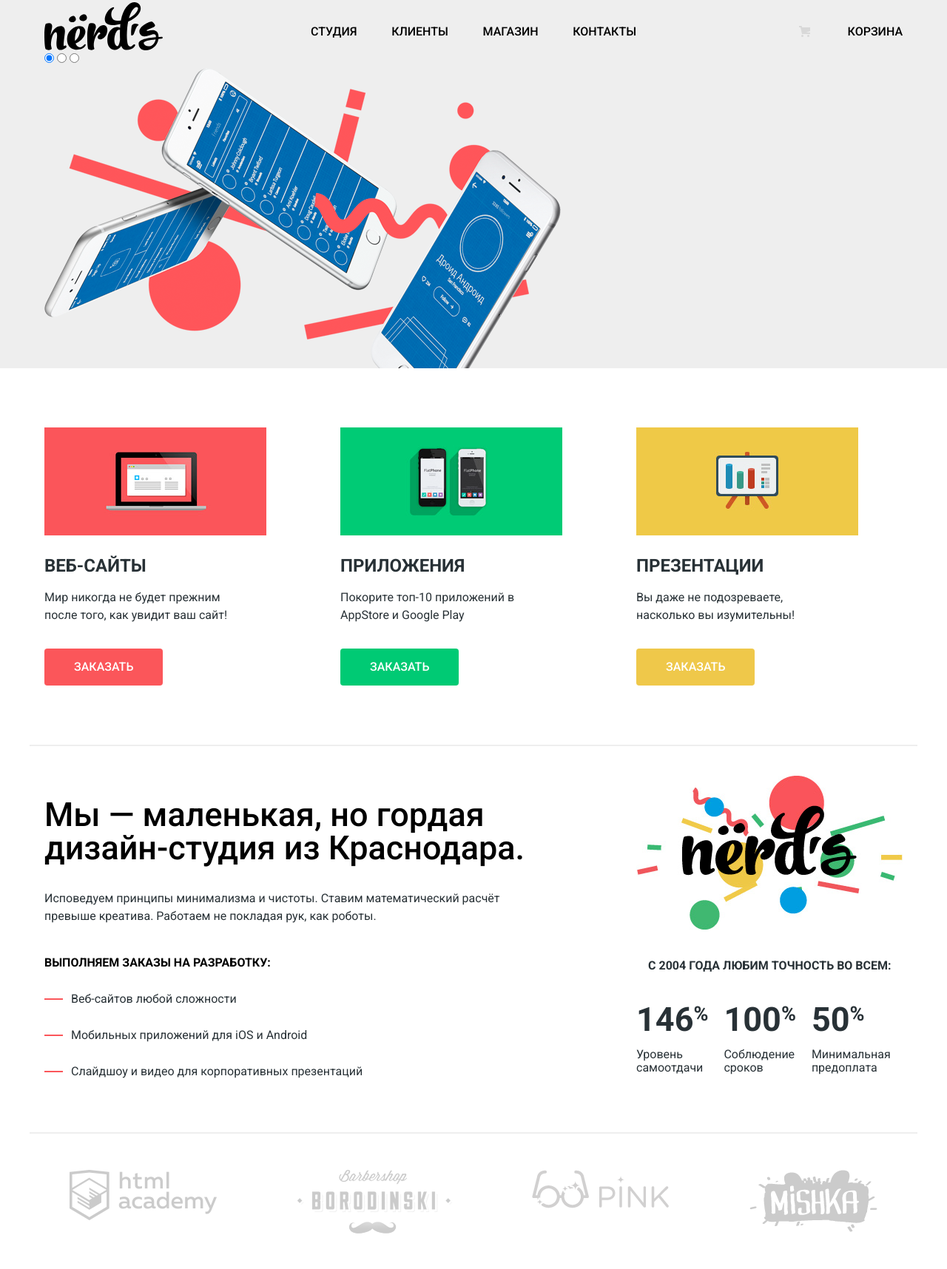
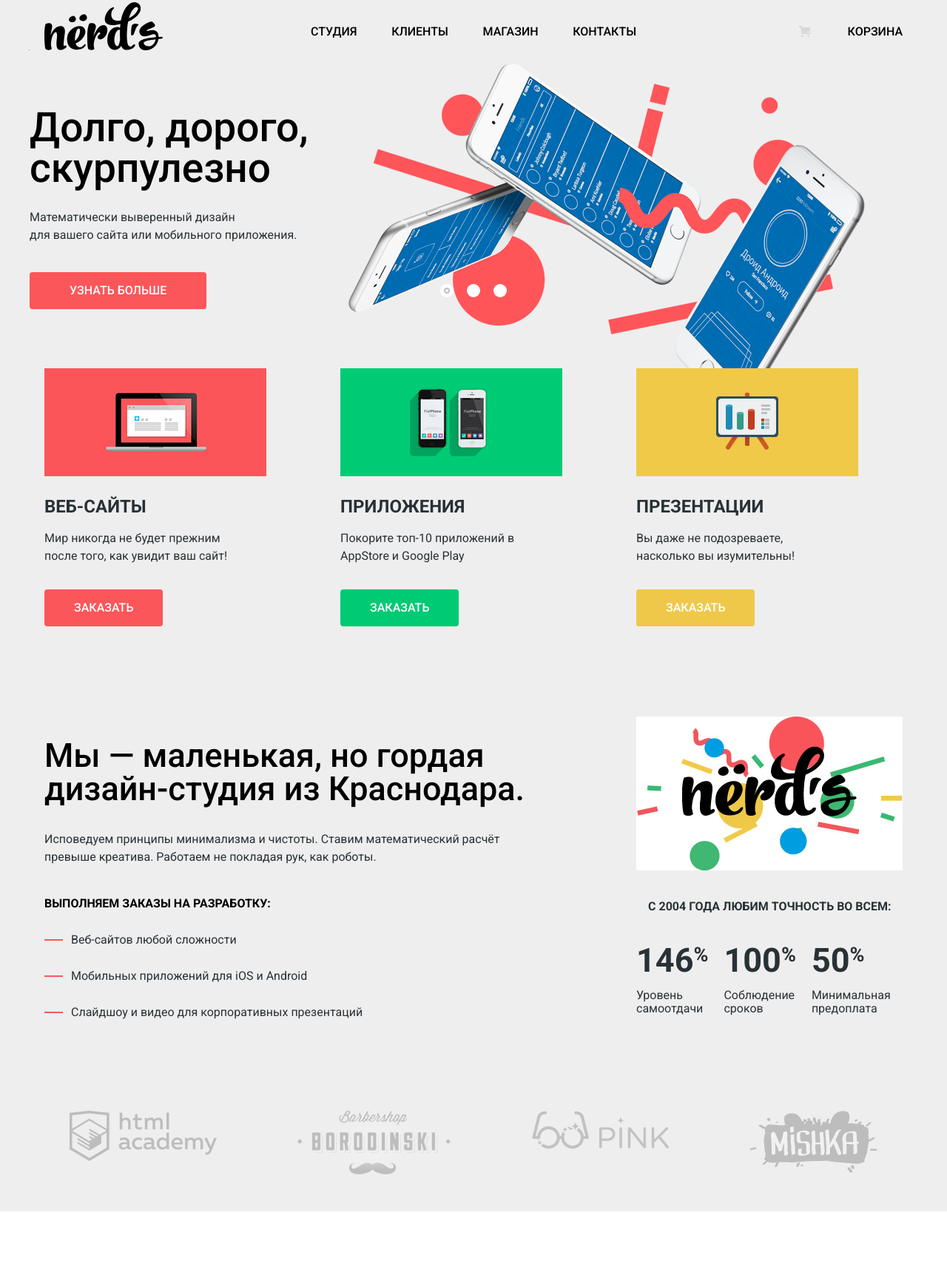
Before and after one commit to sas2job/41229-nerds, a plain HTML site: page index.html in a window 1280 px wide. Shown: the part 47-1763 px from the top of the page at 74% size. Drawn offline with Linux system fonts and the light colour scheme.

Commit message:
Декоративные элементы 0.0.1

```diff
--- a/css/style.css
+++ b/css/style.css
@@ -143,63 +143,96 @@ a {
 \*------------------------------------*/
 
 /*  #SLIDER---------------------------*/
+/*  #SLIDER  -------------------------*/
+
+.slider-wrapper {
+  background-color: #eeeeee;
+}
+
 .slider {
-  background-color: #eeeeee;
-  margin-bottom: 80px;
-  }
-.slider-current {
   position: relative;
-  overflow: hidden;
-  padding-left: 20px;
-  height: 431px;
 }
-  .slider-container {
-  width: 3608px;
-  padding: 0;
-}
-.slider-current {
-  position: relative;
-  overflow: hidden;
-  padding-left: 20px;
-  height: 430px; /*430px - высота самого большого слайдера*/
-}
-  .slider-b {
+
+.slider b {
+  display: block;
+  margin-bottom: 27px;
+  font-weight: 500;
   font-size: 55px;
   line-height: 55px;
   color: #000000;
-  font-weight: 500;
+}
+
+.slider p {
+  max-width: 415px;
+  margin-top: 0;
+  margin-bottom: 38px;
+}
+
+.slider-button {
+  padding: 16px 54px;
+}
+
+.slider-item {
+  display: none;
+  min-height: 430px;
+  margin: 0;
+  padding: 77px 50% 80px 0;
+  background-repeat: no-repeat;
+  background-position: right bottom;
+}
+
+.slide-1:checked ~ .slider-item-1,
+.slide-2:checked ~ .slider-item-2,
+.slide-3:checked ~ .slider-item-3 {
   display: block;
-  margin-top: 78px;
 }
-.slider-p {
-  margin-top: 25px;
-  margin-bottom: 40px;
+
+.slider-item-1 {
+  background-image: url(../img/slide1.png);
+  background-position: 431px bottom;
 }
-.slider-controls {
-  list-style: none;
+
+.slider-item-2 {
+  background-image: url(../img/slide2.png);
 }
-.slider-inner {
+
+.slider-item-3 {
+  background-image: url(../img/slide3.png);
+}
+
+.slider-control {
+  position: absolute;
+  right: 0;
+  bottom: 96px;
+  left: 0;
+  display: flex;
+  justify-content: center;
+  margin: 0 35%;
+}
+
+.slider-control label {
+  position: relative;
   display: inline-block;
-  width: 1200px;
-  padding: 0px;
-  margin: 0px;
-  vertical-align: middle;
+  width: 18px;
+  height: 18px;
+  margin: 0 9px;
+  background: #ffffff;
+  border-radius: 50%;
+  cursor: pointer;
 }
-.slider-picture {
 
+.slide-1:checked ~ .slider-control label[for="slide-1"]::before,
+.slide-2:checked ~ .slider-control label[for="slide-2"]::before,
+.slide-3:checked ~ .slider-control label[for="slide-3"]::before {
+  content: "";
+  position: absolute;
+  top: 5px;
+  left: 5px;
+  width: 8px;
+  height: 8px;
+  border: 2px solid #c1c1c1;
+  border-radius: 50%;
 }
-.slide-1 {
-
-}
-.slide-2 {
-
-}
-.slide-3 {
-
-}
-.slider-button {
-    padding: 16px 54px;
-  }
 
 /*  #BUTTONS---------------------------*/
 .button {
@@ -215,10 +248,12 @@ a {
   border-radius: 4px;
   vertical-align: middle;
 }
+
 .button:hover,
 .button:focus {
   background-color: #e74246;
 }
+
 .button:active {
   background-color: #d7373b;
   box-shadow: inset 0 3px 0 0 rgba(0, 1, 1, 0.1);
@@ -229,6 +264,7 @@ a {
 .advantages {
   margin-bottom: 40px;
 }
+
 .advantages-list {
   display: flex;
   justify-content: space-between;
@@ -239,12 +275,15 @@ a {
   border-bottom: 2px solid #eeeeee;
   list-style: none;
 }
+
 .advantage-item {
   margin-right: 60px;
 }
+
 .advantage-picture {
   margin-bottom: 22px;
 }
+
 .advantage-title {
   font-size: 24px;
   font-weight: 700;
@@ -253,32 +292,40 @@ a {
   width: 300px;
   text-transform: uppercase;
 }
+
 .advantage-text {
   margin: 0;
   margin-bottom: 33px;
   width: 250px;
 }
+
 .advantage-button {
   padding: 16px 40px;
   margin-bottom: 80px;
 }
+
 .green-button {
   background-color: #00ca74;
 }
+
 .green-button:hover,
 .green-button:focus {
   background-color: #00bc6c;
 }
+
 .green-button:active {
   background-color: #00aa62;
 }
+
 .yellow-button {
   background-color: #efc84a;
 }
+
 .yellow-button:hover,
 .yellow-button:focus {
   background-color: #eab534;
 }
+
 .yellow-button:active {
   background-color: #e5a722;
 }
@@ -292,6 +339,7 @@ a {
   padding-left: 20px;
   border-bottom: 2px solid #eeeeee;
 }
+
 .sudio-title-b {
   font-size: 45px;
   line-height: 45px;
@@ -300,21 +348,24 @@ a {
   display: block;
   margin-bottom: 34px;
 }
+
 .studio-about-us {
   width: 665px;
   margin-top: 30px;
   margin-bottom: 70px;
 }
+
 .studio-text {
   margin-bottom: 38px;
 }
+
 .studio-list-b {
   text-transform: uppercase;
   font-weight: 700;
   color: #000000;
-/*  display: inline-block;*/
   vertical-align: middle;
 }
+
 .studio-list {
   list-style: none;
   padding: 0;
@@ -324,11 +375,13 @@ a {
   justify-content: space-between;
   min-height: 120px;
 }
+
 .studio-list li {
   position: relative;
   padding-left: 36px;
   margin-top: 25px;
 }
+
 .studio-list li::before {
   content: "";
   position: absolute;
@@ -338,13 +391,12 @@ a {
   left: 0;
   background-color: #fb565a;
 }
-.studio-percent {
 
-}
 .studio-percent-picture {
   line-height: 0;
   margin-bottom: 37px;
 }
+
 .studio-percent-list-b {
   display: block;
   margin-left: 16px;
@@ -352,24 +404,29 @@ a {
   text-transform: uppercase;
   font-weight: 700;
 }
+
 .studio-list-percent {
   display: flex;
   width: 350px;
   padding: 0;
   list-style: none;
 }
+
 .studio-list-percent li {
   margin-right: 21px;
 }
+
 .studio-list-percent b {
   font-weight: 700;
   font-size: 45px;
   line-height: 10.06px;
   margin-bottom: 38px;
 }
+
 .studio-list-percent p {
   line-height: 18px;
 }
+
 .studio-list-percent span {
   vertical-align: 14px;
   font-size: 27px;
@@ -388,16 +445,20 @@ a {
   padding-left: 0;
   border-bottom: 2px solid #eeeeee;
 }
+
 .partners-list a {
   opacity: 0.2; /*Непрозрачность 20%*/
 }
+
 .partners-list a:hover,
 .partners-list a:focus {
   opacity: 1; /*Непрозрачность 100%*/
 }
+
 .partners-list a:active {
   opacity: 0.1; /*Непрозрачность 10%*/
 }
+
 .partners-list li::after {
   content: "";
   position: absolute;
@@ -414,6 +475,7 @@ a {
   position: relative;
   margin-bottom: 65px;
 }
+
 .contacts-container-text {
   position: absolute;
   width: 319px;
@@ -426,6 +488,7 @@ a {
   padding-left: 50px;
   background-color: #ffffff;
 }
+
 .contacts-text b {
   font-size: 18px;
   line-height: 30px;
@@ -435,11 +498,13 @@ a {
   display: block;
   margin-bottom: 24px;
 }
+
 .contacts-text p {
   line-height: 18px;
   color: #666666;
   width: 210px;
 }
+
 .contacts-button {
   padding: 16px 45px;
   margin-top: 22px;
@@ -461,6 +526,7 @@ a {
   background-color: #eeeeee;
   margin-bottom: 45px;
 }
+
 .catalog-title {
   font-weight: 500;
   font-size: 55px;
@@ -473,6 +539,7 @@ a {
   display: flex;
   justify-content: space-between;
 }
+
 /*  #FILTERS --------------------------*/
 .filter {
   display: flex;
@@ -481,10 +548,12 @@ a {
   align-items: left;
   width: 260px;
 }
+
 .filter-type { /*Убирает границу у формы*/
   border: none;
   padding: 0;
 }
+
 .value-cost {
   width: 80px;
   height: 38px;
@@ -497,12 +566,15 @@ a {
   padding: 0;
   text-align: center;
 }
+
 .filter-type:nth-of-type(2) {
   margin-bottom: 27px;
 }
+
 .filter-type:nth-child(3)  {
   margin-bottom: 14px;
 }
+
   .choiсe-title {
   font-size: 18px;
   line-height: 30px;
@@ -514,6 +586,7 @@ a {
   margin-bottom: 15px;
   padding: 0;
 }
+
 .range-field {
   background-color: #eeeeee;
   border-radius: 4px;
@@ -521,12 +594,14 @@ a {
   margin-top: 33px;
   margin-bottom: 14px;
 }
+
 .range-stroke {
   height: 2px;
   width: 220px;
   background-color: #d7dcde;
   position: relative;
 }
+
 .range-stroke::before {
   content: "";
   position: absolute;
@@ -538,6 +613,7 @@ a {
   height: 20px;
   background-image: url(../img/filter-button.svg);
 }
+
 .filled-stroke {
   position: absolute;
   top: 0;
@@ -546,6 +622,7 @@ a {
   width: 152px;
   background-color: #00ca74;
 }
+
 .filled-stroke::after {
   left: 140px;
   content: "";
@@ -556,30 +633,36 @@ a {
   height: 20px;
   background-image: url(../img/filter-button.svg);
 }
+
 .filter-cost-box {
   display: flex;
   justify-content: space-between;
   width: 260px;
   margin-bottom: 54px;
 }
+
 .filter-cost {
   line-height: 22px;
   text-transform: uppercase;
 }
+
 .grid-list,
 .features-list {
   padding: 0;
   margin: 0;
   list-style: none;
 }
+
 .filter-option {
   margin-bottom: 15px;
   padding-left: 36px;
   position: relative;
 }
+
 .filter-radio {
   min-height: 25px;
 }
+
 .filter-radio-img::before {
   content: "";
   position: absolute;
@@ -590,11 +673,13 @@ a {
   background-image: url(../img/radio-off.svg);
   opacity: 0.4;
 }
+
 /*Поведение чекбокса при наведении мыши*/
 .filter-radio-img:focus::before,
 .filter-radio-img:hover::before {
   opacity: 1;
 }
+
 /*Отслеживание состояния checked у радиокнопок*/
 .filter-input-radio:checked+span::after {
   content: "";
@@ -612,11 +697,13 @@ a {
   background-image: url(../img/radio-on.svg);
   opacity: 1;
 }
+
 /*Начало фильтра с особноостями*/
 .filter-checkbox {
   min-height: 23px;
   margin-bottom: 16px;
 }
+
 .filter-checkbox-img::before {
   content: "";
   position: absolute;
@@ -627,6 +714,7 @@ a {
   background-image: url(../img/checkbox-off.svg);
   opacity: 0.4;
 }
+
 .filter-input-checkbox:checked+span::after {
   content: "";
   position: absolute;
@@ -637,11 +725,13 @@ a {
   background-image: url(../img/checkbox-on.svg);
   opacity: 0.4;
 }
+
 .filter-input-checkbox:checked+span:focus::after,
 .filter-input-checkbox:checked+span:hover::after {
   background-image: url(../img/checkbox-on.svg);
   opacity: 1;
 }
+
 .filter-option:hover,
 .filter-option:focus {
   color: #000000;
@@ -655,10 +745,12 @@ a {
 .filter-button {
   padding: 16px 89px;
 }
+
 .gray-button {
   background-color: #eeeeee;
   color: #000000;
 }
+
 .gray-button:focus,
 .gray-button:hover {
   background-color: #dfdfdf;
@@ -668,6 +760,7 @@ a {
 .flex-element {
   width: 760px;
 }
+
 .sorting {
   display: flex;
   align-items: baseline;
@@ -676,12 +769,14 @@ a {
   margin-bottom: 51px;
   margin-top: 7px;
 }
+
 .sorting-list {
   display: flex;
   justify-content: space-between;
   flex-wrap: wrap;
   width: 360px;
 }
+
 .sorting-text {
   display: flex;
   justify-content: space-between;
@@ -690,16 +785,19 @@ a {
   margin: 0;
   list-style: none;
 }
+
 .sorting-option {
   font-size: 14px;
   line-height: 18px;
   color: rgba(0,0,0,.3);
   text-transform: uppercase;
 }
+
 .sorting-option:focus,
 .sorting-option:hover {
   color: rgba(0,0,0,.6);
 }
+
 .sorting-arrow {
   display: flex;
   justify-content: space-between;
@@ -709,26 +807,51 @@ a {
   margin: 0;
   padding: 0;
 }
+
 .sorting-down::before {
   border-bottom: 0;
 }
-.sorting-down::before,
+
+.sorting-down::before {
+  content: "";
+  display: inline-block;
+  width: 11px;
+  height: 10px;
+  background-image: url(../img/icon-down-dir.svg);
+  opacity: 1;
+}
+
 .sorting-up::before {
   content: "";
   display: inline-block;
-  width: 0;
-  height: 0;
-  border: 10px solid #ededed;
-  border-right-width: 5.5px;
-  border-left-width: 5.5px;
-  border-right-color: transparent;
-  border-left-color: transparent;
-  vertical-align: middle;
+  width: 11px;
+  height: 10px;
+  background-image: url(../img/icon-up-dir.svg);
+  opacity: 0.2;
+}
+
+.sorting-up:active::before {
+  content: "";
+  display: inline-block;
+  width: 11px;
+  height: 10px;
+  background-image: url(../img/icon-up-dir.svg);
+  opacity: 1;
+}
+
+.sorting-up:hover::before {
+  content: "";
+  display: inline-block;
+  width: 11px;
+  height: 10px;
+  background-image: url(../img/icon-up-dir.svg);
+  opacity: 0.8;
 }
 /*  #TEMPLATES ------------------------*/
 .templates {
   margin-bottom: 28px;
 }
+
 .templates-list {
   display: flex;
   justify-content: space-between;
@@ -737,12 +860,14 @@ a {
 /*  align-content: space-between;*/
   list-style: none;
 }
+
 .templates-item {
   border-top: 40px solid #e9e9e9;
   border-radius: 4px;
   position: relative;
   margin-bottom: 33px;
 }
+
 .templates-item::before {
   content: "";
   position: absolute;
@@ -754,16 +879,19 @@ a {
   background-repeat: no-repeat;
   opacity: 0.12
 }
+
 .templates-inner {
   line-height: 0;
   overflow: hidden;
 }
+
 .templates-item:focus::before,
 .templates-item:hover::before {
   background-image: url(../img/browser.svg);
   background-repeat: no-repeat;
   opacity: 1;
 }
+
 .templates-hover {
   background-color: #eeeeee;
   position: absolute;
@@ -778,6 +906,7 @@ a {
   overflow: auto;
   display: none;
 }
+
 .templates-hover-title {
   font-size: 18px;
   line-height: 30px;
@@ -786,19 +915,23 @@ a {
   font-weight: 700;
   margin-bottom: 0;
 }
+
 .templates-hover-text {
   line-height: 18px;
   color: #666666;
   margin-bottom: 29px;
 }
+
 .templates-item:hover .templates-hover,
 .templates-item:focus .templates-hover {
   min-height: 231px;
   display: block;
 }
+
 .br {
   display: block;
 }
+
 .templates-hover-btn {
   padding: 16px 60px;
   margin: 0;
--- a/index.html
+++ b/index.html
@@ -28,41 +28,40 @@
 
     <main>
        <h1 class="visually-hidden">Главная страница дизайн-студии Nerds</h1>
-       <section class="slider">
-         <div class="slider-current container">
-         <input type="radio" id="btn-1" name="toggle" checked>
-         <input type="radio" id="btn-2" name="toggle">
-         <input type="radio" id="btn-3" name="toggle">
-           <div class="slider-controls">
-         	  <label for="btn-1"><span class="visually-hidden">Слайд-1</span></label>
-         	  <label for="btn-2"><span class="visually-hidden">Слайд-2</span></label>
-              <label for="btn-3"><span class="visually-hidden">Слайд-3</span></label>
-         </div>
-         <div class="slider-picture slide-1"><img src="img/slide1.png" width="698" height="413" alt="слайд-1"></div>
-         <div class="slider-picture slide-2"><img src="img/slide2.png" width="663" height="430" alt="слайд-2"></div>
-         <div class="slider-picture slide-3"><img src="img/slide3.png" width="749" height="411" alt="слайд-3"></div>
-         <div class="slider-container">
-           <div class="slider-inner">
-            <b class="slider-b">Долго, дорого,<br> скрупулёзно.</b>
-            <p class="slider-p">Математически выверенный дизайн<br>
-            для вашего сайта или мобильного приложения.</p>
-            <a class="slider-button button" href="#">Узнать больше</a>
-           </div>
-           <div class="slider-inner">
-              <b class="slider-b">Любим математику<br> как никто другой</b>
-              <p class="slider-p">Никакого креатива, только математические формулы<br>
-              для расчета идеальных пропорций.</p>
-              <a class="slider-button button" href="#">Узнать больше</a>
-            </div>
-            <div class="slider-inner">
-              <b class="slider-b">Только ночь,<br> только хардкор</b>
-              <p class="slider-p">Работать днём, как все? Мы против этого.<br>
-              Ближе к полуночи работа только начинается.</p>
-              <a class="slider-button button" href="#">Узнать больше</a>
-            </div>
-          </div>
-         </div>
-       </section>
+    <div class="slider-wrapper">
+
+      <section class="slider container">
+        <h2 class="visually-hidden">Немного о нас</h2>
+        <input class="visually-hidden slide-1" type="radio" name="toggle" id="slide-1" checked>
+        <input class="visually-hidden slide-2" type="radio" name="toggle" id="slide-2">
+        <input class="visually-hidden slide-3" type="radio" name="toggle" id="slide-3">
+        <div class="slider-control">
+          <label for="slide-1">
+            <span class="visually-hidden">Слайд №1</span>
+          </label>
+          <label for="slide-2">
+            <span class="visually-hidden">Слайд №2</span>
+          </label>
+          <label for="slide-3">
+            <span class="visually-hidden">Слайд №3</span>
+          </label>
+        </div>
+        <div class="slider-item slider-item-1">
+          <b>Долго, дорого, скурпулезно</b>
+          <p>Математически выверенный дизайн<br>для вашего сайта или мобильного приложения.</p>
+          <a class="button slider-button" href="#">Узнать больше</a>
+        </div>
+        <div class="slider-item slider-item-2">
+          <b>Любим математику как никто другой</b>
+          <p>Никакого креатива, только математические формулы для расчета идеальных пропорций.</p>
+          <a class="button slider-button" href="#">Узнать больше</a>
+        </div>
+        <div class="slider-item slider-item-3">
+          <b>Только ночь, только хардкор</b>
+          <p>Работать днем, как все? Мы против этого.<br>Ближе к полуночи работа только начинается.</p>
+          <a class="button slider-button" href="#">Узнать больше</a>
+        </div>
+      </section>
 
        <section class="advantages">
        	<h2 class="visually-hidden">Услуги</h2>
```
